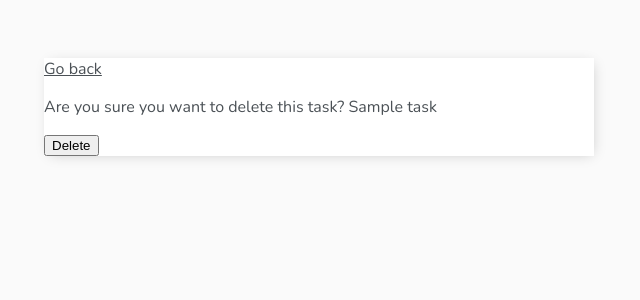
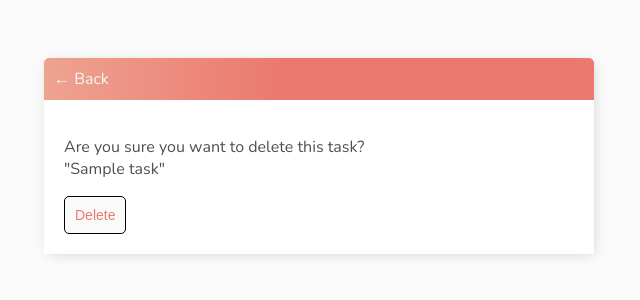
Before and after one commit to andrew18ned/to-do_list, a Django app: template base/templates/base/task_confirm_delete.html in a window 1280 px wide. Shown: the top 300 px of the page, without its empty margins (321-961 px from the left). Run offline with Django 4.2, Linux system fonts and the light colour scheme; the template is opened without the code that fills it: most values are stand-ins (such as "Sample title", 1, 10 or a date in 2020).

Commit message:
finish style with video

```diff
--- a/base/templates/base/main.html
+++ b/base/templates/base/main.html
@@ -31,6 +31,101 @@
             box-sizing: 2px 2px 13px -4px rgba(0, 0, 0, 0.21);
         }
 
+        .header-bar{
+            display: flex;
+            justify-content: space-between;
+            color: #fff;
+            padding: 10px;
+            border-radius: 5px 5px 0 0;
+            background:  linear-gradient(90deg, #EEA390 0%, #EB796F 43%, #EB796F 100%);
+        }
+
+        .header-bar a{
+            color: rgb(247, 247, 247);
+            text-decoration: none;
+        }
+
+        .task-wrapper{
+            display: flex;
+            align-items: center;
+            justify-content: space-between;
+            padding: 20px;
+            background-color: #fff;
+            border-top: 1px solid rgb(226, 226, 226);
+        }
+
+        .task-title{
+            display: flex;
+        }
+
+        .task-title a{
+            text-decoration: none;
+            color: #4b5156;
+            margin-left: 10px;
+        }
+
+        .task-complete-icon{
+            height: 20px;
+            width: 20px;
+            background-color: rgb(105, 192, 105);
+            border-radius: 50%;
+        }
+
+        .task-incomplete-icon{
+            height: 20px;
+            width: 20px;
+            background-color: rgb(218, 218, 218);
+            border-radius: 50%;
+        }
+
+        .delete-link{
+            text-decoration: none;
+            font-weight: 900;
+            color: #cf4949;
+            font-size: 22px;
+            line-height: 0;
+        }
+
+        #search-add-wrapper{
+            display: flex;
+            justify-content: space-between;
+            align-items: center;
+            padding: 10px;
+        }
+
+        #add-link{
+            color: #EB796F;
+            text-decoration: none;
+            font-size: 42px;
+            text-shadow: 1px 1px #81413b;
+        }
+        input[type=text], input[type=password], textarea{
+            border: 1px solid #000;
+            border-radius: 5px;
+            padding: 10px;
+            width: 90%;
+        }
+
+        label{
+            padding-top: 10px !important;
+            display: flex;
+        }
+
+        .button{
+            border: 1px solid #000;
+            background-color: #FAFAFA;
+            color: #EB796F;
+            padding: 10px;
+            font-size: 14px;
+            border-radius: 5px;
+            cursor: pointer;
+            text-decoration: none;
+        }
+
+        .card-body{
+            padding: 20px;
+        }
+
     </style>
 </head>
 <body>
--- a/base/templates/base/task_confirm_delete.html
+++ b/base/templates/base/task_confirm_delete.html
@@ -1,11 +1,16 @@
 {% extends 'base/main.html' %}
 {% block content %}
 
-    <a href="{% url 'tasks' %}">Go back</a>
-    <form action="" method="post">
-        {% csrf_token %}
-        <p>Are you sure you want to delete this task? {{ task }}</p>
-        <input type="submit" value="Delete">
-    </form>
+    <div class="header-bar">
+        <a href="{% url 'tasks' %}">&#8592; Back</a>
+    </div>
+
+    <div class="card-body">
+        <form action="" method="post">
+            {% csrf_token %}
+            <p>Are you sure you want to delete this task? <br> "{{ task }}"</p>
+            <input class="button" type="submit" value="Delete">
+        </form>
+    </div>
 
 {% endblock content %}
```
Also changed, not shown: base/templates/base/login.html (+11 -8 lines), base/templates/base/register.html (+16 -8 lines), base/templates/base/task_form.html (+10 -7 lines), base/templates/base/task_list.html (+24 -20 lines), db.sqlite3.
